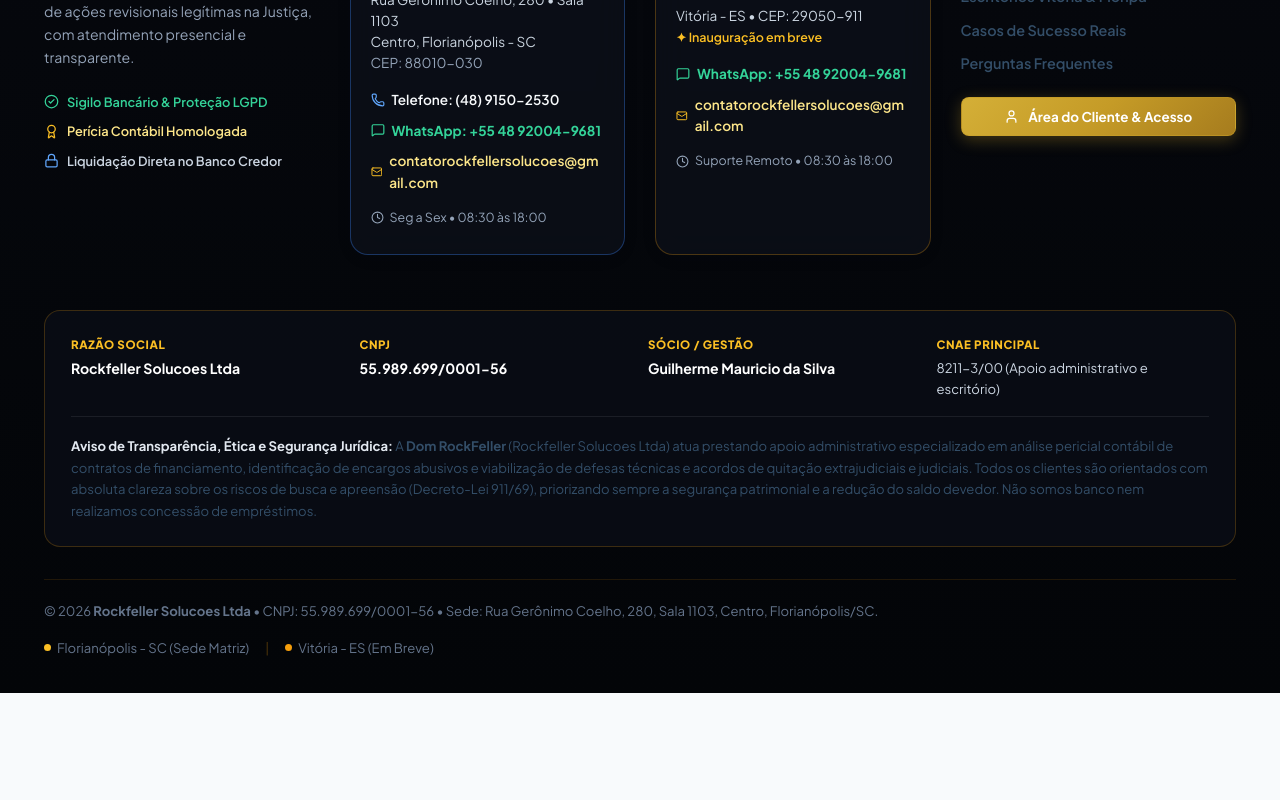
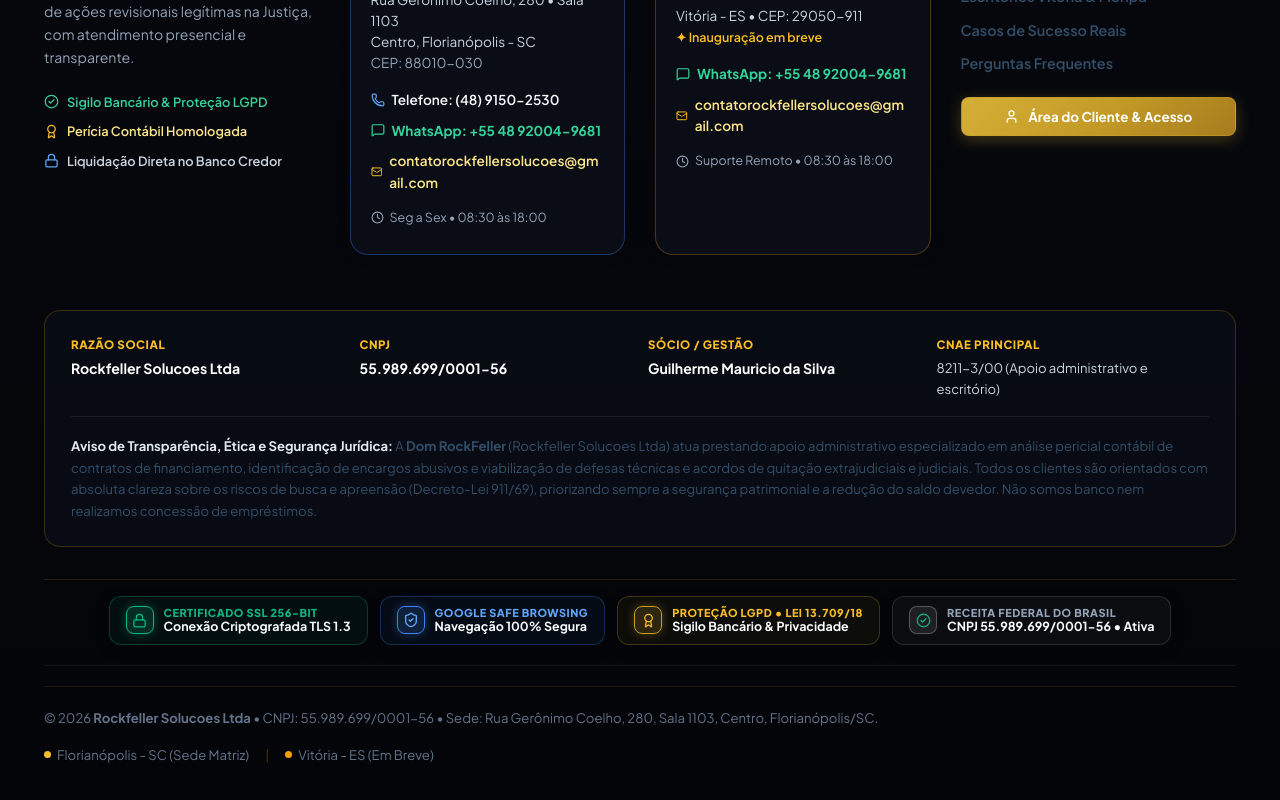
Before and after one commit to duacebeats-cmyk/Domrockfellersite, a React (Vite) app: page / in a window 1280 px wide. Shown: the part 8786-9586 px from the top of the page. Before the commit the page ends 9479 px from the top, so only its background shows below. Built offline with nearby package versions, Linux system fonts and the light colour scheme.

Commit message:
feat: add official site security certificates and compliance seals in footer

```diff
--- a/src/components/Footer.jsx
+++ b/src/components/Footer.jsx
@@ -309,6 +309,162 @@ export function Footer({ setActiveView, onOpenSimulator, onOpenAuth, onOpenChat
           </p>
         </div>
 
+        {/* Selos Oficiais de Certificado de Segurança e Conformidade */}
+        <div style={{
+          display: 'flex',
+          justifyContent: 'center',
+          alignItems: 'center',
+          flexWrap: 'wrap',
+          gap: '12px',
+          padding: '16px 0 20px',
+          borderTop: '1px solid rgba(245, 158, 11, 0.15)',
+          borderBottom: '1px solid rgba(255, 255, 255, 0.05)',
+          marginBottom: '20px'
+        }}>
+          {/* Selo 1: Certificado SSL 256-bit */}
+          <div style={{
+            display: 'inline-flex',
+            alignItems: 'center',
+            gap: '10px',
+            padding: '9px 16px',
+            borderRadius: '12px',
+            background: 'rgba(16, 185, 129, 0.05)',
+            border: '1px solid rgba(16, 185, 129, 0.28)',
+            boxShadow: '0 4px 14px rgba(0, 0, 0, 0.25)'
+          }}>
+            <div style={{
+              width: '28px',
+              height: '28px',
+              borderRadius: '8px',
+              background: 'rgba(16, 185, 129, 0.18)',
+              border: '1px solid #10B981',
+              display: 'flex',
+              alignItems: 'center',
+              justifyContent: 'center',
+              color: '#10B981',
+              boxShadow: '0 0 10px rgba(16, 185, 129, 0.35)',
+              flexShrink: 0
+            }}>
+              <Lock size={15} />
+            </div>
+            <div style={{ textAlign: 'left', lineHeight: 1.25 }}>
+              <div style={{ color: '#10B981', fontSize: '0.68rem', fontWeight: 800, textTransform: 'uppercase', letterSpacing: '0.05em' }}>
+                Certificado SSL 256-Bit
+              </div>
+              <div style={{ color: '#F8FAFC', fontSize: '0.78rem', fontWeight: 700 }}>
+                Conexão Criptografada TLS 1.3
+              </div>
+            </div>
+          </div>
+
+          {/* Selo 2: Google Safe Browsing */}
+          <div style={{
+            display: 'inline-flex',
+            alignItems: 'center',
+            gap: '10px',
+            padding: '9px 16px',
+            borderRadius: '12px',
+            background: 'rgba(59, 130, 246, 0.05)',
+            border: '1px solid rgba(59, 130, 246, 0.28)',
+            boxShadow: '0 4px 14px rgba(0, 0, 0, 0.25)'
+          }}>
+            <div style={{
+              width: '28px',
+              height: '28px',
+              borderRadius: '8px',
+              background: 'rgba(59, 130, 246, 0.18)',
+              border: '1px solid #3B82F6',
+              display: 'flex',
+              alignItems: 'center',
+              justifyContent: 'center',
+              color: '#60A5FA',
+              boxShadow: '0 0 10px rgba(59, 130, 246, 0.35)',
+              flexShrink: 0
+            }}>
+              <ShieldCheck size={16} />
+            </div>
+            <div style={{ textAlign: 'left', lineHeight: 1.25 }}>
+              <div style={{ color: '#60A5FA', fontSize: '0.68rem', fontWeight: 800, textTransform: 'uppercase', letterSpacing: '0.05em' }}>
+                Google Safe Browsing
+              </div>
+              <div style={{ color: '#F8FAFC', fontSize: '0.78rem', fontWeight: 700 }}>
+                Navegação 100% Segura
+              </div>
+            </div>
+          </div>
+
+          {/* Selo 3: Proteção LGPD */}
+          <div style={{
+            display: 'inline-flex',
+            alignItems: 'center',
+            gap: '10px',
+            padding: '9px 16px',
+            borderRadius: '12px',
+            background: 'rgba(197, 155, 39, 0.05)',
+            border: '1px solid rgba(197, 155, 39, 0.28)',
+            boxShadow: '0 4px 14px rgba(0, 0, 0, 0.25)'
+          }}>
+            <div style={{
+              width: '28px',
+              height: '28px',
+              borderRadius: '8px',
+              background: 'rgba(197, 155, 39, 0.18)',
+              border: '1px solid #C59B27',
+              display: 'flex',
+              alignItems: 'center',
+              justifyContent: 'center',
+              color: '#FBBF24',
+              boxShadow: '0 0 10px rgba(197, 155, 39, 0.35)',
+              flexShrink: 0
+            }}>
+              <Award size={15} />
+            </div>
+            <div style={{ textAlign: 'left', lineHeight: 1.25 }}>
+              <div style={{ color: '#FBBF24', fontSize: '0.68rem', fontWeight: 800, textTransform: 'uppercase', letterSpacing: '0.05em' }}>
+                Proteção LGPD &bull; Lei 13.709/18
+              </div>
+              <div style={{ color: '#F8FAFC', fontSize: '0.78rem', fontWeight: 700 }}>
+                Sigilo Bancário &amp; Privacidade
+              </div>
+            </div>
+          </div>
+
+          {/* Selo 4: Receita Federal & Regularidade */}
+          <div style={{
+            display: 'inline-flex',
+            alignItems: 'center',
+            gap: '10px',
+            padding: '9px 16px',
+            borderRadius: '12px',
+            background: 'rgba(255, 255, 255, 0.03)',
+            border: '1px solid rgba(255, 255, 255, 0.12)',
+            boxShadow: '0 4px 14px rgba(0, 0, 0, 0.25)'
+          }}>
+            <div style={{
+              width: '28px',
+              height: '28px',
+              borderRadius: '8px',
+              background: 'rgba(255, 255, 255, 0.08)',
+              border: '1px solid rgba(255, 255, 255, 0.25)',
+              display: 'flex',
+              alignItems: 'center',
+              justifyContent: 'center',
+              color: '#10B981',
+              flexShrink: 0
+            }}>
+              <CheckCircle2 size={15} />
+            </div>
+            <div style={{ textAlign: 'left', lineHeight: 1.25 }}>
+              <div style={{ color: '#94A3B8', fontSize: '0.68rem', fontWeight: 800, textTransform: 'uppercase', letterSpacing: '0.05em' }}>
+                Receita Federal do Brasil
+              </div>
+              <div style={{ color: '#F8FAFC', fontSize: '0.78rem', fontWeight: 700 }}>
+                CNPJ 55.989.699/0001-56 &bull; Ativa
+              </div>
+            </div>
+          </div>
+        </div>
+
         {/* Bottom Copyright & Unit Credits */}
         <div style={{
           display: 'flex',
```
Also changed, not shown: 3 other files (tests, documents, lock files or other folders).
